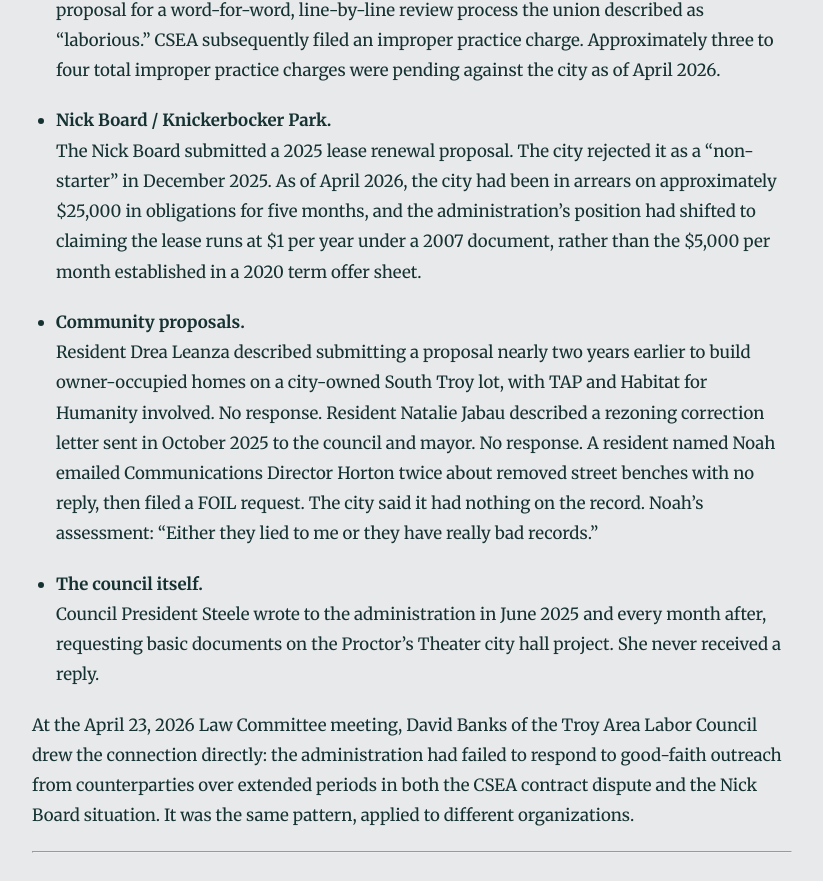
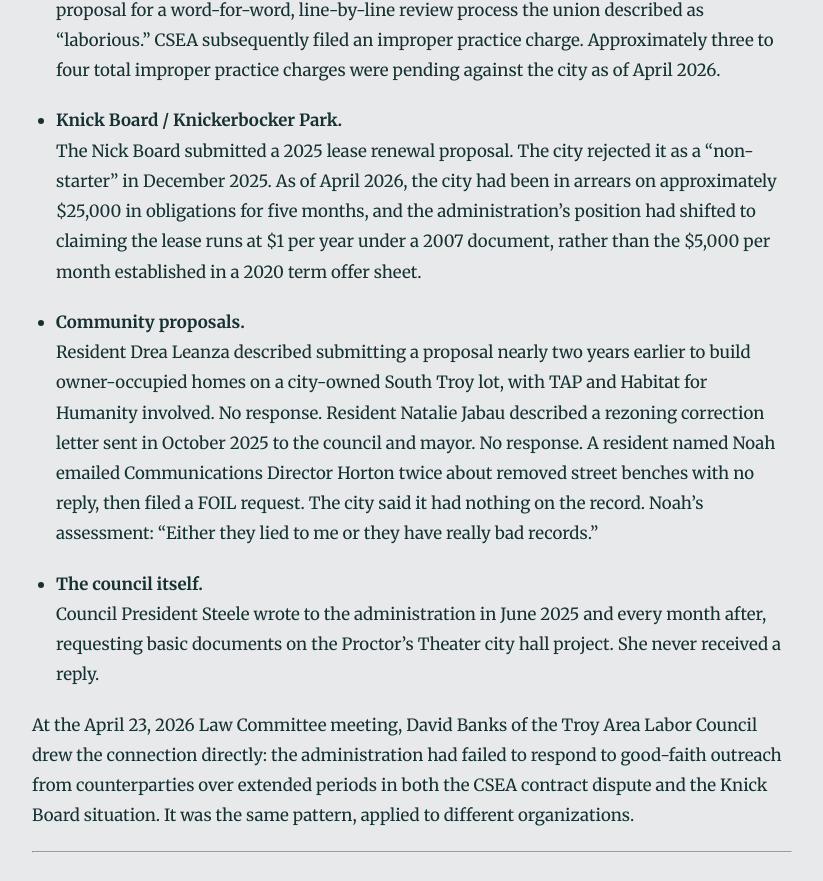
Before and after one commit to MdevitSEC/the-mantello-record, a Jekyll site: the page built from _posts/2024-01-01-transparency-and-information-failures.md, in a window 1280 px wide and 1400 px high, scrolled down 1282 px. Shown: the part 151-1032 px from the top of the window, without its empty margins (228-1051 px from the left). Built offline with Jekyll 4.4.1, drawn with Linux system fonts in a browser that asks for light colours; some web fonts are replaced.

Commit message:
Fix: Nick Board -> Knick Board in transparency and Knickerbocker posts
Co-Authored-By: Claude Sonnet 4.6 <noreply@anthropic.com>

```diff
--- a/_posts/2024-01-01-transparency-and-information-failures.md
+++ b/_posts/2024-01-01-transparency-and-information-failures.md
@@ -27,13 +27,13 @@ The failure to respond to good-faith communication was not limited to FOIL. It r
 
 - **CSEA labor contract.** CSEA delivered a draft integrated contract to the city in November 2025. The administration failed to respond despite multiple follow-up emails from November 2025 through February 2026. When CSEA filed a Taylor Law information request in February with a March 9 deadline, Corporation Counsel Morrissey responded that day with a proposal for a word-for-word, line-by-line review process the union described as "laborious." CSEA subsequently filed an improper practice charge. Approximately three to four total improper practice charges were pending against the city as of April 2026.
 
-- **Nick Board / Knickerbocker Park.** The Nick Board submitted a 2025 lease renewal proposal. The city rejected it as a "non-starter" in December 2025. As of April 2026, the city had been in arrears on approximately $25,000 in obligations for five months, and the administration's position had shifted to claiming the lease runs at $1 per year under a 2007 document, rather than the $5,000 per month established in a 2020 term offer sheet.
+- **Knick Board / Knickerbocker Park.** The Nick Board submitted a 2025 lease renewal proposal. The city rejected it as a "non-starter" in December 2025. As of April 2026, the city had been in arrears on approximately $25,000 in obligations for five months, and the administration's position had shifted to claiming the lease runs at $1 per year under a 2007 document, rather than the $5,000 per month established in a 2020 term offer sheet.
 
 - **Community proposals.** Resident Drea Leanza described submitting a proposal nearly two years earlier to build owner-occupied homes on a city-owned South Troy lot, with TAP and Habitat for Humanity involved. No response. Resident Natalie Jabau described a rezoning correction letter sent in October 2025 to the council and mayor. No response. A resident named Noah emailed Communications Director Horton twice about removed street benches with no reply, then filed a FOIL request. The city said it had nothing on the record. Noah's assessment: "Either they lied to me or they have really bad records."
 
 - **The council itself.** Council President Steele wrote to the administration in June 2025 and every month after, requesting basic documents on the Proctor's Theater city hall project. She never received a reply.
 
-At the April 23, 2026 Law Committee meeting, David Banks of the Troy Area Labor Council drew the connection directly: the administration had failed to respond to good-faith outreach from counterparties over extended periods in both the CSEA contract dispute and the Nick Board situation. It was the same pattern, applied to different organizations.
+At the April 23, 2026 Law Committee meeting, David Banks of the Troy Area Labor Council drew the connection directly: the administration had failed to respond to good-faith outreach from counterparties over extended periods in both the CSEA contract dispute and the Knick Board situation. It was the same pattern, applied to different organizations.
 
 ---
 
```
Also changed, not shown: _posts/2025-12-17-knickerbacker-park-board-reckless.md (+1 -1 lines).
